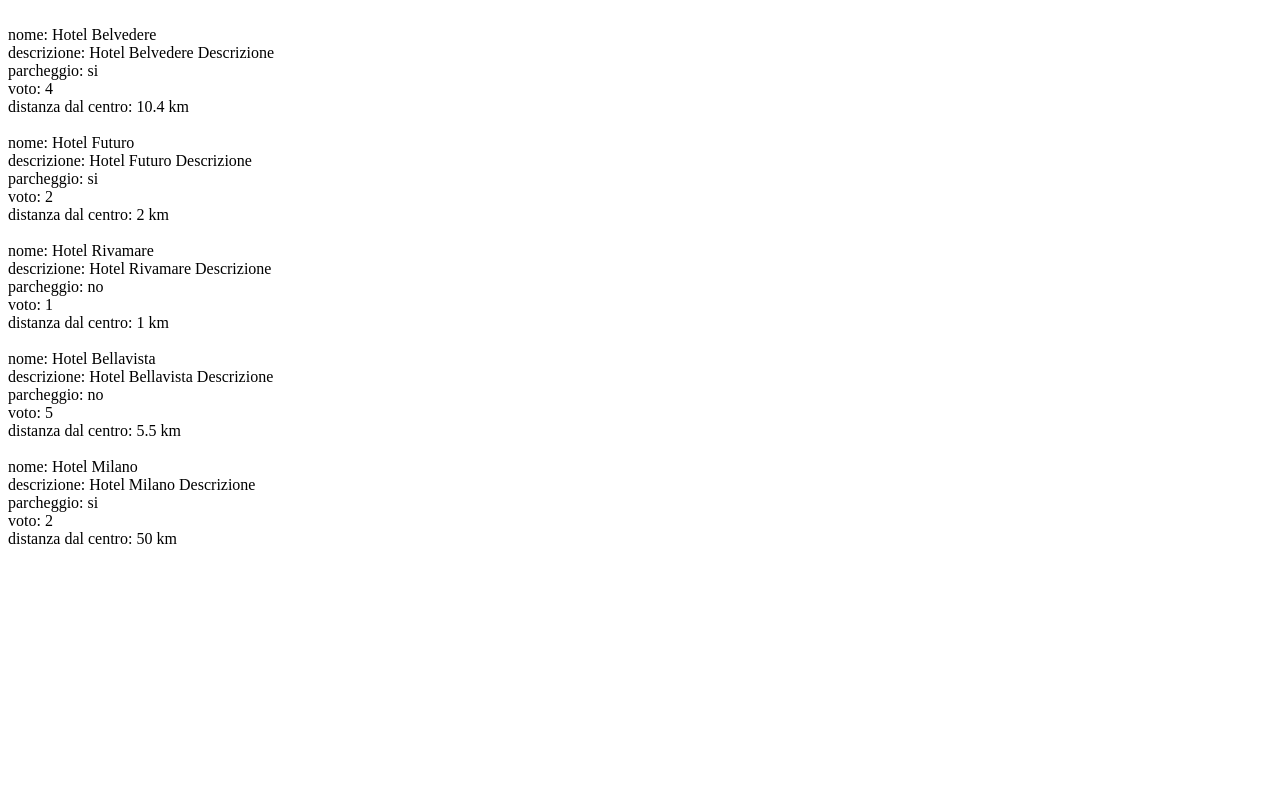
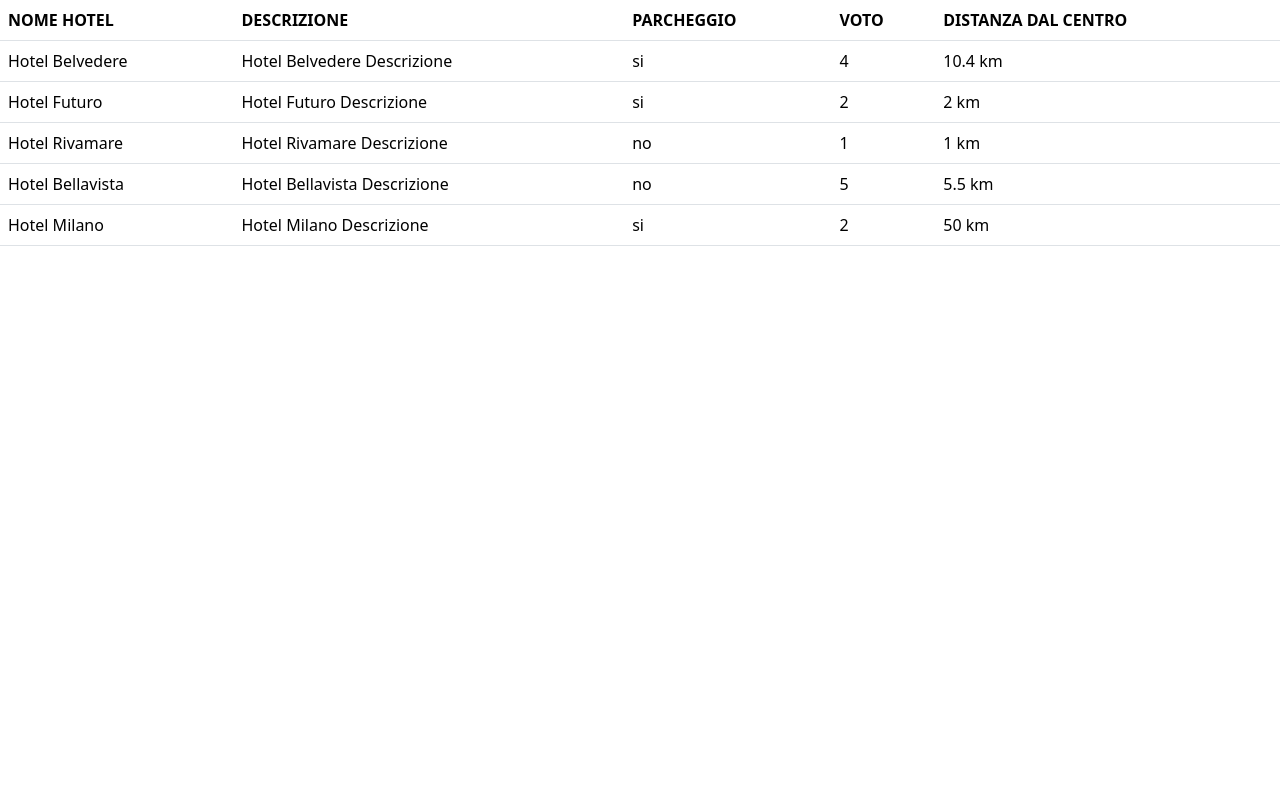
Before and after one commit to Fabio9494/php-hotel, a PHP site: page / in a window 1280 px wide. Run offline with PHP 8.4, Linux system fonts and the light colour scheme.

Commit message:
created table

```diff
--- a/index.php
+++ b/index.php
@@ -39,10 +39,39 @@
         ],
 
     ];
+?>
 
-    foreach($hotels as $hotel ){
-        echo '<br>';
-        echo 'nome: '.$hotel['name'] .'<br>'. 'descrizione: '.$hotel['description'] .'<br>'. 'parcheggio: '.($hotel['parking'] ? 'si' : 'no') .'<br>'. 'voto: '.$hotel['vote'] .'<br>'. 'distanza dal centro: '.$hotel['distance_to_center'].' km <br>';
-    }
-
-?>
+<!DOCTYPE html>
+<html lang="en">
+<head>
+    <meta charset="UTF-8">
+    <meta name="viewport" content="width=device-width, initial-scale=1.0">
+    <title>Document</title>
+    <link href="https://cdn.jsdelivr.net/npm/bootstrap@5.3.2/dist/css/bootstrap.min.css" rel="stylesheet"
+        integrity="sha384-T3c6CoIi6uLrA9TneNEoa7RxnatzjcDSCmG1MXxSR1GAsXEV/Dwwykc2MPK8M2HN" crossorigin="anonymous">
+</head>
+<body>
+<table class="table">
+  <thead>
+    <tr>
+      <th scope="col">NOME HOTEL</th>
+      <th scope="col">DESCRIZIONE</th>
+      <th scope="col">PARCHEGGIO</th>
+      <th scope="col">VOTO</th>
+      <th scope="col">DISTANZA DAL CENTRO</th>
+    </tr>
+  </thead>
+  <tbody>
+  <?php foreach($hotels as $hotel ){ ?>
+    <tr>
+      <td><?php echo $hotel['name'] ?></td>
+      <td><?php echo $hotel['description'] ?></td>
+      <td><?php echo $hotel['parking'] ? 'si' : 'no' ?></td>
+      <td><?php echo $hotel['vote'] ?></td>
+      <td><?php echo $hotel['distance_to_center'].' km' ?></td>
+    </tr>
+    <?php } ?>
+  </tbody>
+</table>
+</body>
+</html>
```
